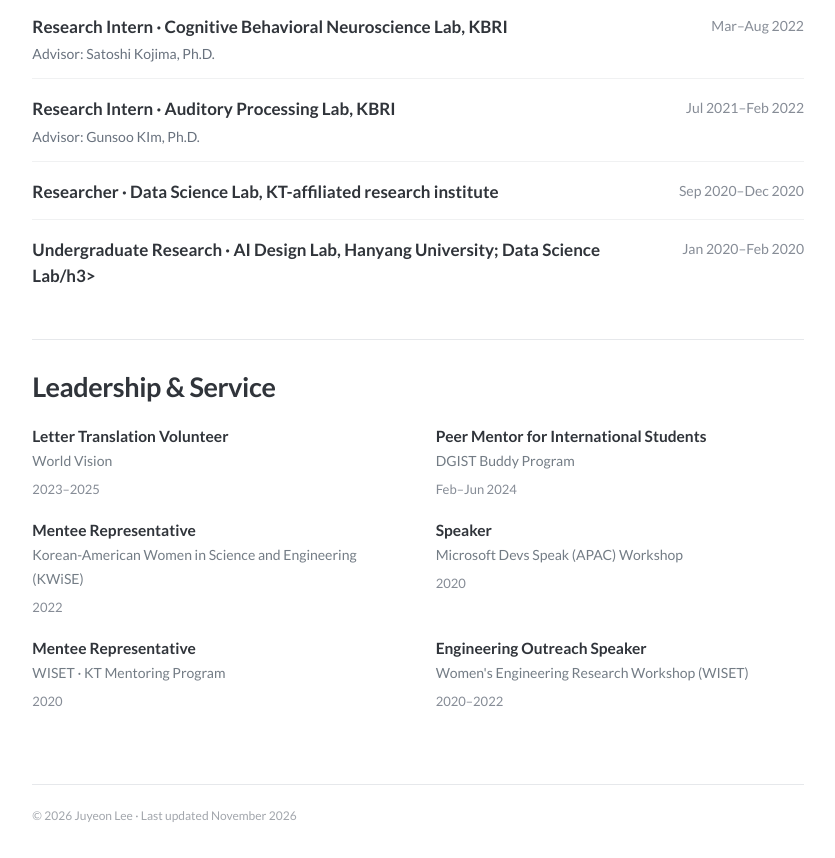
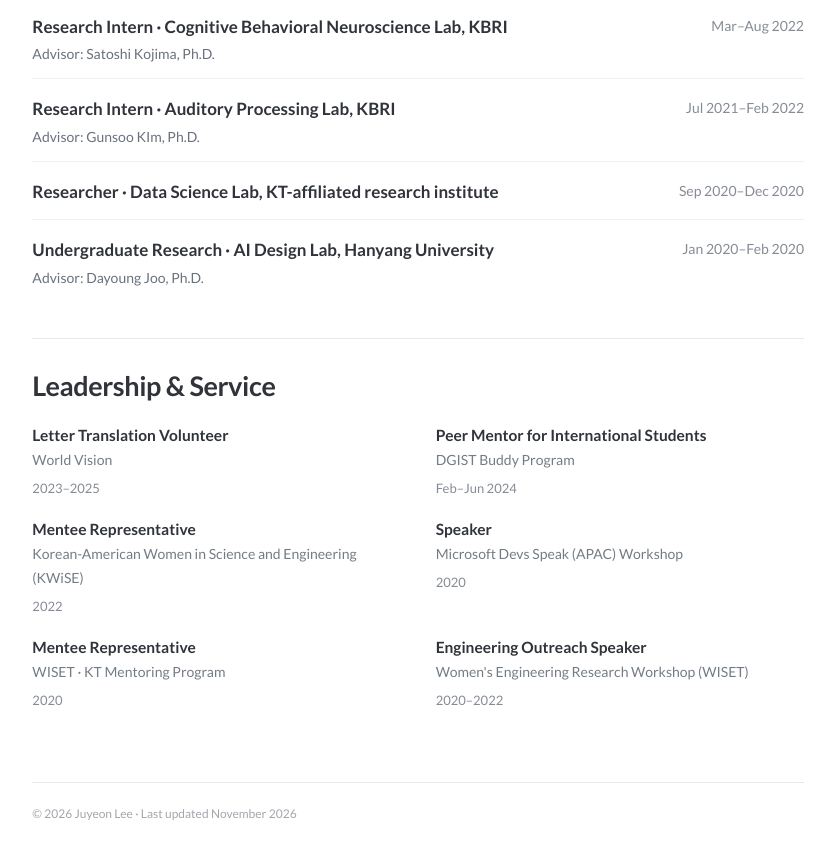
Before and after one commit to jylee0017/jylee0017.github.io, a plain HTML site: page index.html in a window 1280 px wide. Shown: the part 1131-1989 px from the top of the page, without its empty margins (444-1279 px from the left). Drawn offline with Linux system fonts and the light colour scheme.

Commit message:
Update index.html

```diff
--- a/index.html
+++ b/index.html
@@ -232,7 +232,7 @@
           <div class="entry"><div><h3>Research Intern · Cognitive Behavioral Neuroscience Lab, KBRI</h3><p>Advisor: Satoshi Kojima, Ph.D.</p></div><span class="date">Mar–Aug 2022</span></div>
           <div class="entry"><div><h3>Research Intern · Auditory Processing Lab, KBRI</h3><p>Advisor: Gunsoo KIm, Ph.D.</p></div><span class="date">Jul 2021–Feb 2022</span></div>
           <div class="entry"><div><h3>Researcher · Data Science Lab, KT-affiliated research institute</h3></div><span class="date">Sep 2020–Dec 2020</span></div>
-          <div class="entry"><div><h3>Undergraduate Research · AI Design Lab, Hanyang University; Data Science Lab/h3></div><span class="date">Jan 2020–Feb 2020</span></div>
+          <div class="entry"><div><h3>Undergraduate Research · AI Design Lab, Hanyang University</h3><p>Advisor: Dayoung Joo, Ph.D.</p></div><span class="date">Jan 2020–Feb 2020</span></div>
         </div>
       </section>
 
```
